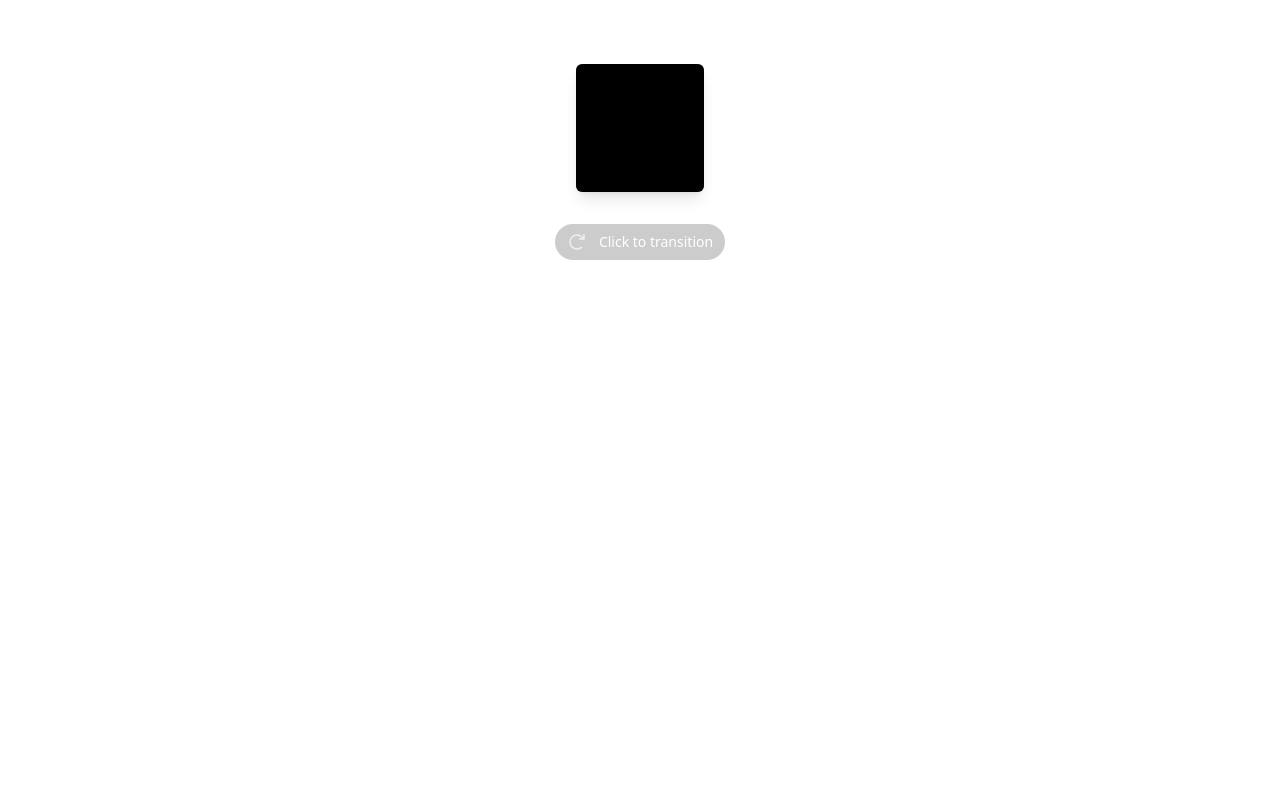
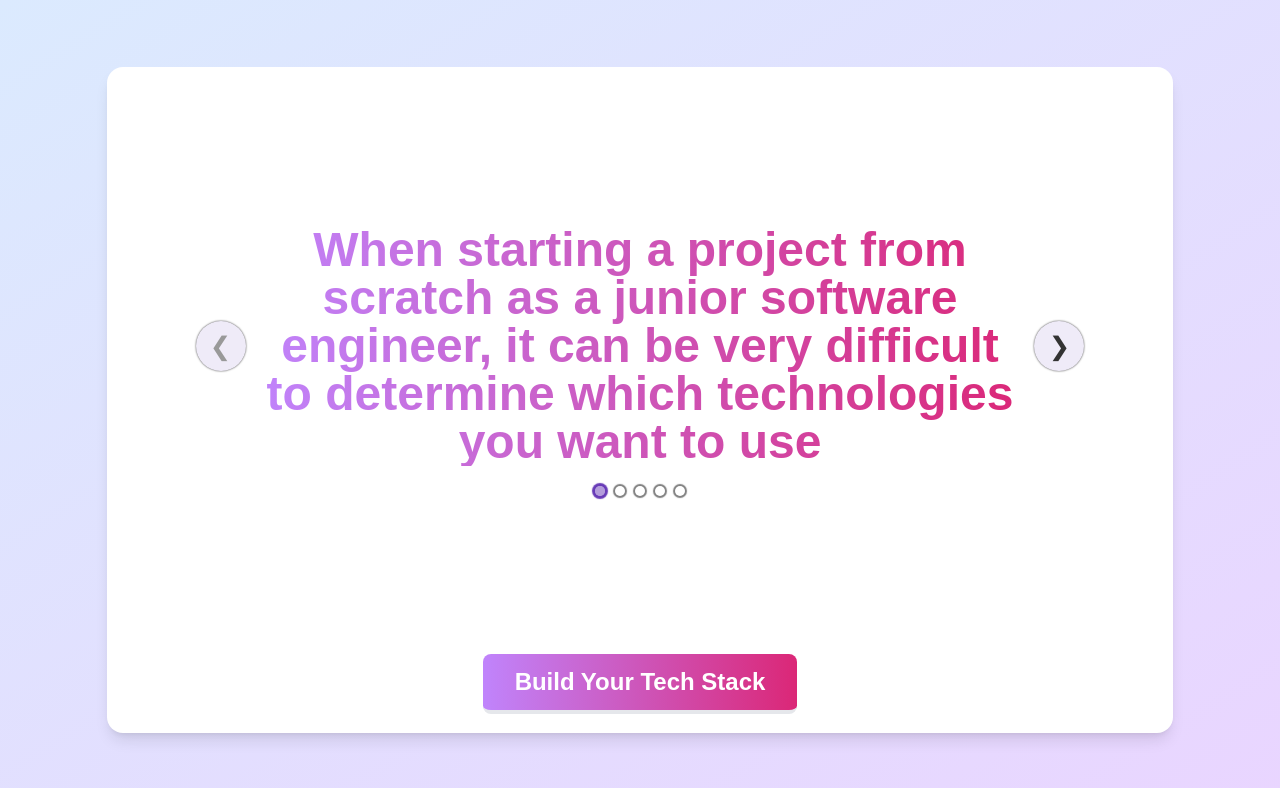
Before and after one commit to stackrr/stackr, a React (Vite) app: page / in a window 1280 px wide. Shown: the top 788 px of the page. Built offline with nearby package versions, Linux system fonts and the light colour scheme.

Commit message:
creates home page

```diff
--- /dev/null
+++ b/client/components/Home/CarouselCard.jsx
@@ -0,0 +1,12 @@
+import React from "react";
+
+function CarouselCard(props) {
+  const { text } = props;
+  return (
+    <div className="w-full h-60 flex text-5xl font-extrabold text-transparent text-center bg-clip-text bg-gradient-to-r from-purple-400 to-pink-600">
+      {text}
+    </div>
+  );
+}
+
+export default CarouselCard;
--- a/client/components/Home/Home.jsx
+++ b/client/components/Home/Home.jsx
@@ -1,49 +1,19 @@
 import React, { useEffect, Fragment, useState } from "react";
-// import { Link } from "react-router-dom";
-// import styles from "./Home.module.css";
-import { Transition } from "@headlessui/react";
-// eslint-disable-next-line import/no-extraneous-dependencies
-import { useTimeoutFn } from "react-use";
+import HomeCarousel from "./HomeCarousel";
 
 function Home() {
-  let [isShowing, setIsShowing] = useState(true);
-  let [, , resetIsShowing] = useTimeoutFn(() => setIsShowing(true), 500);
-
   return (
-    <div className="flex flex-col items-center py-16">
-      <div className="h-32 w-32">
-        <Transition
-          as={Fragment}
-          show={isShowing}
-          enter="transform transition duration-[400ms]"
-          enterFrom="opacity-0 rotate-[-120deg] scale-50"
-          enterTo="opacity-100 rotate-0 scale-100"
-          leave="transform duration-200 transition ease-in-out"
-          leaveFrom="opacity-100 rotate-0 scale-100 "
-          leaveTo="opacity-0 scale-95 "
-        >
-          <div className="h-full w-full rounded-md bg-black shadow-lg" />
-        </Transition>
+    <div className="bg-gradient-to-br from-blue-100 to-purple-200 w-screen h-screen flex justify-center items-center">
+      <div className="bg-white rounded-2xl shadow-lg  h-5/6 w-5/6 border-1 flex flex-col justify-center items-center">
+        <div className="w-5/6 h-5/6 flex justify-center items-center">
+          <HomeCarousel />
+        </div>
+        <div className=" flex flex-col justify-center items-center">
+          <button className="mt-3 inline-flex items-center bg-gradient-to-r from-purple-400 to-pink-600 text-2xl text-white font-bold py-2 px-4 hover:bg-yellow-700 py-3 px-8 rounded-lg border-b-4 border-black-700 hover:border-yellow-800 transition duration-300">
+            Build Your Tech Stack
+          </button>
+        </div>
       </div>
-
-      <button
-        type="button"
-        onClick={() => {
-          setIsShowing(false);
-          resetIsShowing();
-        }}
-        className="backface-visibility-hidden mt-8 flex transform items-center rounded-full bg-black bg-opacity-20 px-3 py-2 text-sm font-medium text-white transition hover:scale-105 hover:bg-opacity-30 focus:outline-none active:bg-opacity-40"
-      >
-        <svg viewBox="0 0 20 20" fill="none" className="h-5 w-5 opacity-70">
-          <path
-            d="M14.9497 14.9498C12.2161 17.6835 7.78392 17.6835 5.05025 14.9498C2.31658 12.2162 2.31658 7.784 5.05025 5.05033C7.78392 2.31666 12.2161 2.31666 14.9497 5.05033C15.5333 5.63385 15.9922 6.29475 16.3266 7M16.9497 2L17 7H16.3266M12 7L16.3266 7"
-            stroke="currentColor"
-            strokeWidth="1.5"
-          />
-        </svg>
-
-        <span className="ml-3">Click to transition</span>
-      </button>
     </div>
   );
 }
--- /dev/null
+++ b/client/components/Home/HomeCarousel.jsx
@@ -0,0 +1,17 @@
+import React from "react";
+import Carousel from "react-elastic-carousel";
+import CarouselCard from "./CarouselCard";
+import texts from "./data";
+function HomeCarousel() {
+  return (
+    <div className="w-full h-full flex justify-center items-center">
+      <Carousel className="">
+        {texts.map((text, idx) => (
+          <CarouselCard key={idx} text={text} />
+        ))}
+      </Carousel>
+    </div>
+  );
+}
+
+export default HomeCarousel;
--- /dev/null
+++ b/client/components/Home/data.js
@@ -0,0 +1,11 @@
+const texts = [
+  `When starting a project from scratch as a junior software engineer, it can be very difficult to
+  determine which technologies you want to use`,
+  `With so many technologies and frameworks out there, how do you know which one to choose?`,
+  `It is important to know what you have at your disposal and the tradeoffs between technologies`,
+  `Thats why we developed StackR`,
+  `StackR is a visual tool that allows you to see the differences between technologies and frameworks at different
+  parts of the technology stack in order to help you pick the best one for your project`,
+];
+
+export default texts;
--- a/package.json
+++ b/package.json
@@ -19,8 +19,11 @@
     "nodemon": "^2.0.20",
     "react": "^18.2.0",
     "react-dom": "^18.2.0",
+    "react-elastic-carousel": "^0.11.5",
+    "react-responsive-carousel": "^3.2.23",
     "react-router-dom": "^6.8.1",
     "react-use": "^17.4.0",
+    "styled-components": "^5.3.6",
     "vite": "^4.1.2"
   },
   "devDependencies": {
--- a/tailwind.config.js
+++ b/tailwind.config.js
@@ -3,6 +3,10 @@ module.exports = {
   content: ["./client/**/*.{html,js,jsx}"],
   theme: {
     extend: {},
+    fontFamily: {
+      sans: ["sans-serif"],
+      roboto: ["Roboto", "sans-serif"],
+    },
   },
   plugins: [],
 };
```
Also changed, not shown: 1 other file (tests, documents, lock files or other folders).
